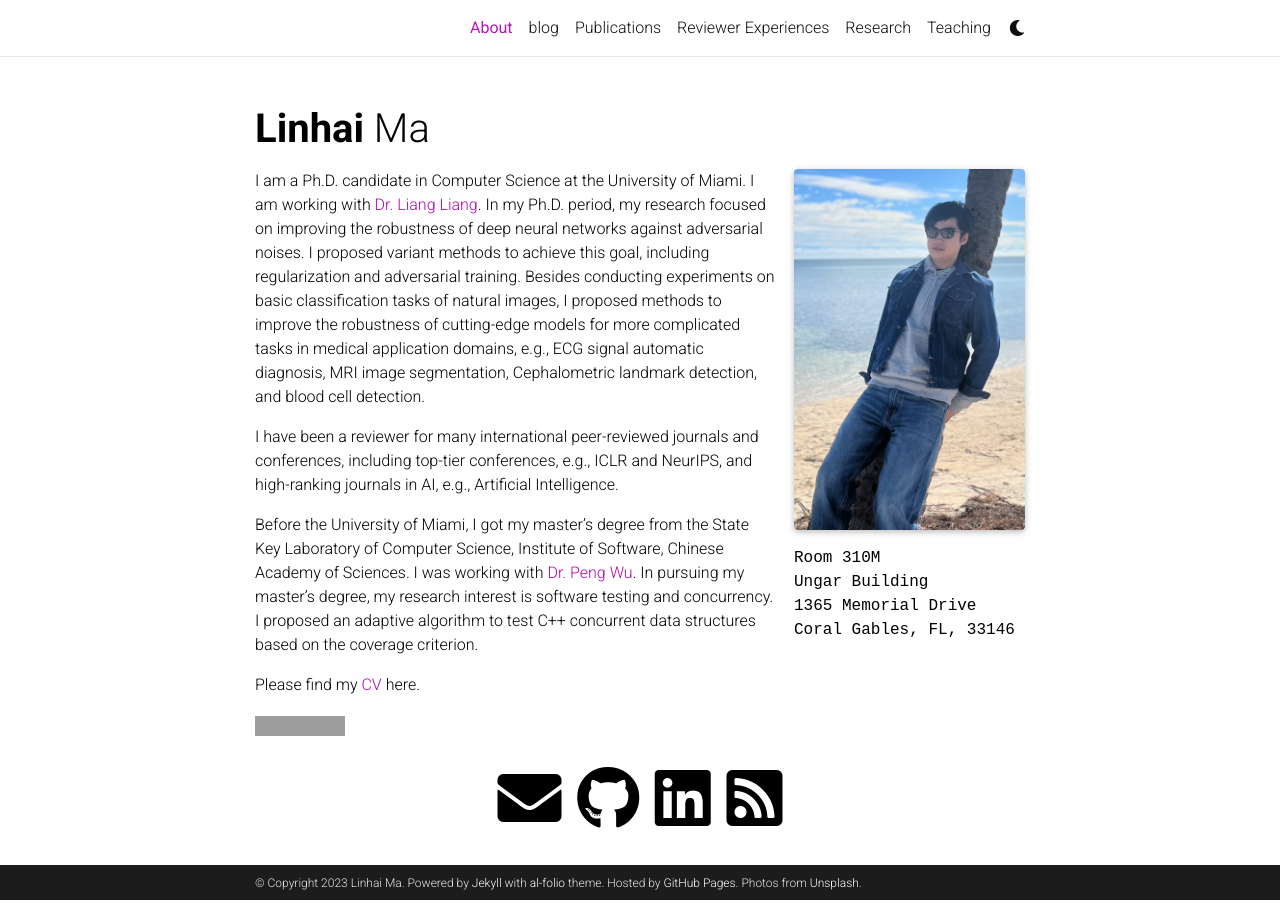
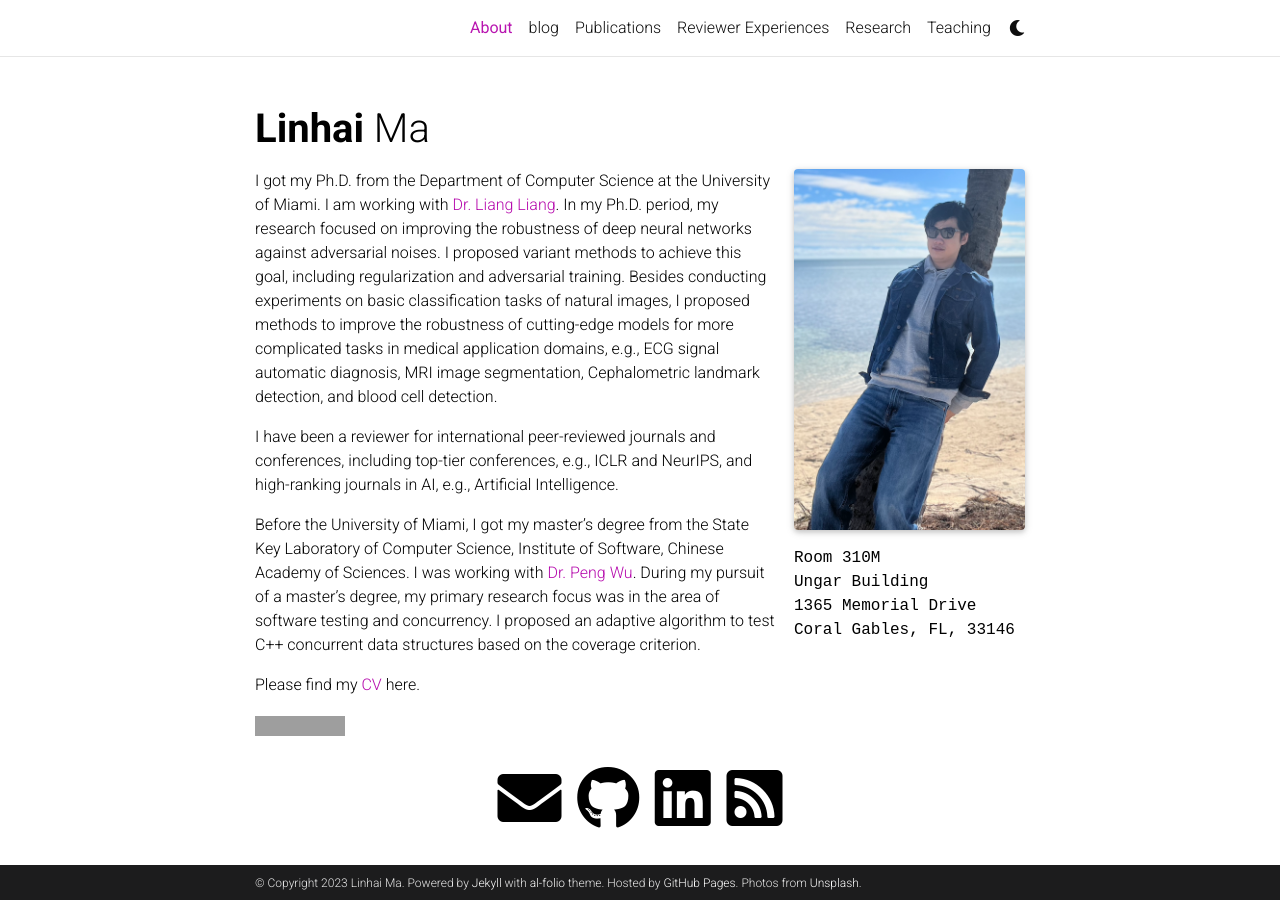
Before and after one commit to SarielMa/SarielMa.github.io, a Jekyll site: the page built from _pages/about.md, in a window 1280 px wide. Built offline with Jekyll 4.4.1, drawn with Linux system fonts in a browser that asks for light colours; full-size pictures stand in for the smaller copies a plugin makes; comment, search, counter and statistics services are not loaded; a style sheet for code colours, icons or effects is not loaded; grey boxes are pictures that could not be loaded.

Commit message:
Update about.md

```diff
--- a/_pages/about.md
+++ b/_pages/about.md
@@ -19,11 +19,12 @@ selected_papers: false # includes a list of papers marked as "selected={true}"
 social: true  # includes social icons at the bottom of the page
 ---
 
-I am a Ph.D. candidate in Computer Science at the University of Miami. I am working with [Dr. Liang Liang](https://liangbright.wordpress.com/). In my Ph.D. period, my research focused on improving the robustness of deep neural networks against adversarial noises. I proposed variant methods to achieve this goal, including regularization and adversarial training. Besides conducting experiments on basic classification tasks of natural images, I proposed methods to improve the robustness of cutting-edge models for more complicated tasks in medical application domains, e.g., ECG signal automatic diagnosis, MRI image segmentation, Cephalometric landmark detection, and blood cell detection.
+I got my Ph.D. from the Department of Computer Science at the University of Miami. I am working with [Dr. Liang Liang](https://liangbright.wordpress.com/). In my Ph.D. period, my research focused on improving the robustness of deep neural networks against adversarial noises. I proposed variant methods to achieve this goal, including regularization and adversarial training. Besides conducting experiments on basic classification tasks of natural images, I proposed methods to improve the robustness of cutting-edge models for more complicated tasks in medical application domains, e.g., ECG signal automatic diagnosis, MRI image segmentation, Cephalometric landmark detection, and blood cell detection.
 
-I have been a reviewer for many international peer-reviewed journals and conferences, including top-tier conferences, e.g., ICLR and NeurIPS, and high-ranking journals in AI, e.g., Artificial Intelligence.
+I have been a reviewer for international peer-reviewed journals and conferences, including top-tier conferences, e.g., ICLR and NeurIPS, and high-ranking journals in AI, e.g., Artificial Intelligence.
 
-Before the University of Miami, I got my master's degree from the State Key Laboratory of Computer Science, Institute of Software, Chinese Academy of Sciences. I was working with [Dr. Peng Wu](http://lcs.ios.ac.cn/~wp/). In pursuing my master's degree, my research interest is software testing and concurrency. I proposed an adaptive algorithm to test C++ concurrent data structures based on the coverage criterion.
+Before the University of Miami, I got my master's degree from the State Key Laboratory of Computer Science, Institute of Software, Chinese Academy of Sciences. I was working with [Dr. Peng Wu](http://lcs.ios.ac.cn/~wp/).
+During my pursuit of a master's degree, my primary research focus was in the area of software testing and concurrency. I proposed an adaptive algorithm to test C++ concurrent data structures based on the coverage criterion.
 
 Please find my [CV](assets/pdf/LinhaiMaCV.pdf)  here.
 
```
